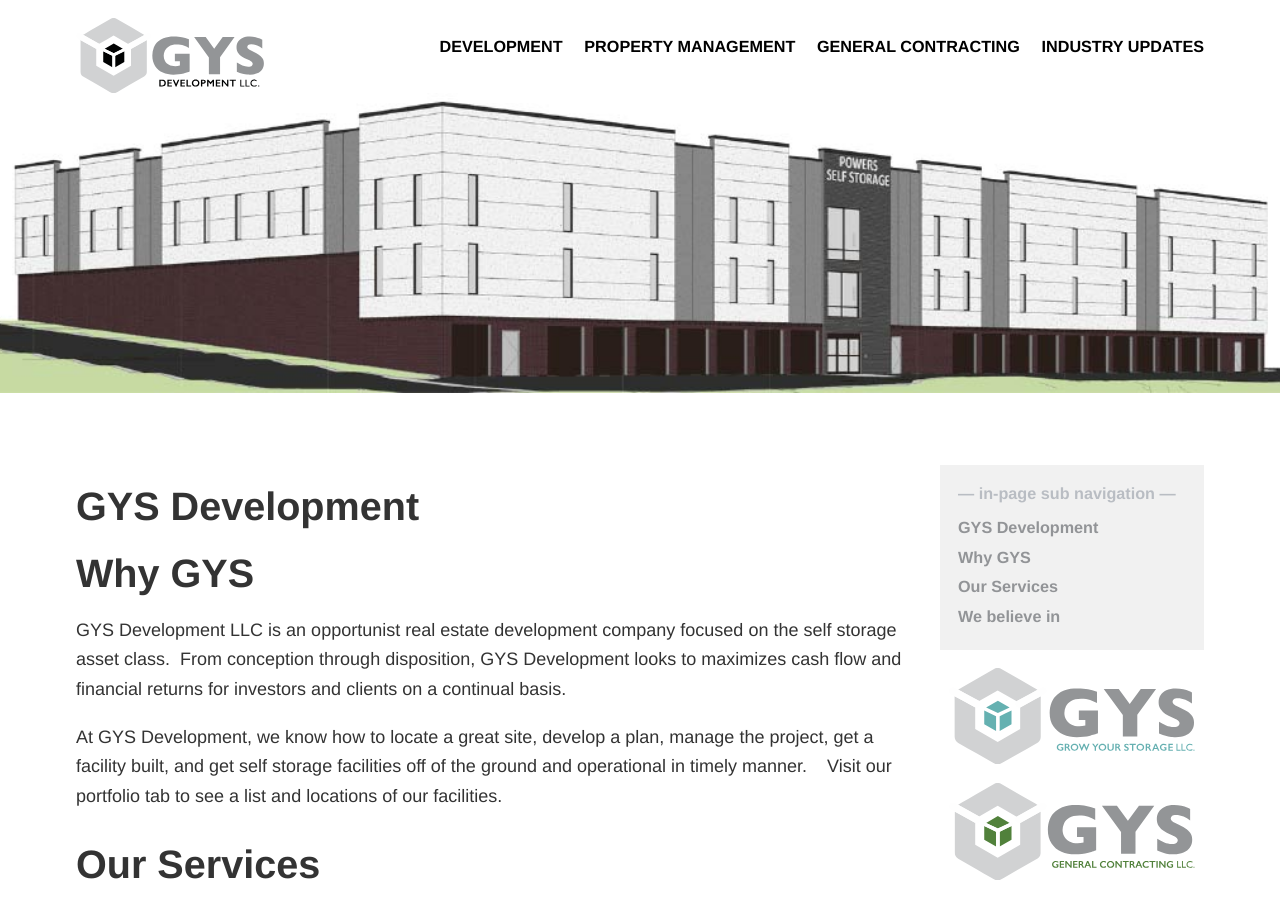
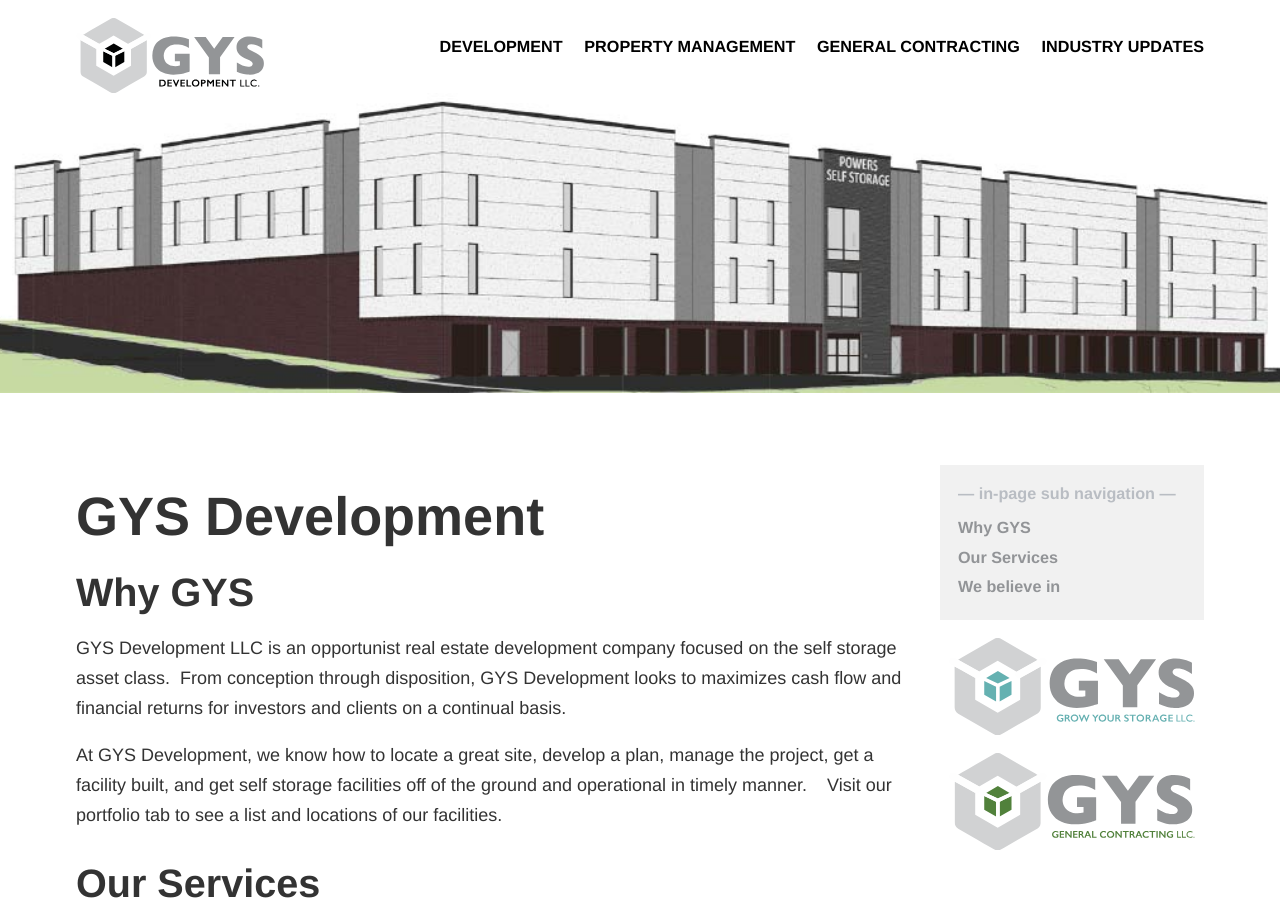
Before and after one commit to variantstudios/growyourstorage.com, a Jekyll site: the page built from development/index.md, in a window 1280 px wide and 900 px high. Built offline with Jekyll 4.4.1, drawn with Linux system fonts in a browser that asks for light colours; cached includes are drawn as plain includes.

Commit message:
Updated 'development/index.md' via CloudCannon

```diff
--- a/development/index.md
+++ b/development/index.md
@@ -9,7 +9,7 @@
 _gys_company: 'development'
 ---
 
-### GYS Development
+# GYS Development
 
 ### Why GYS
 
@@ -50,4 +50,4 @@
 
 **“Act Systematically or Not at All”**
 
-In order to develop a self-storage project in today’s current environment, one must have a system in order to succeed. That is to say: without a step-by-step method of project management, you are condemning a project to underperformance or complete failure. &nbsp;There are so many potential snags to get a self-storage development complete that include (but not limited too); tough entitlements due to municipalities not wanting additional storage, land use code changes, increasing cost of land, environmental and building code issues, sponsorship strength, lender underwriting scrutiny, upper-ward pressure on interest rates, other self storage developments saturating markets, complex real estate structures, title and legal issues, &nbsp;increasing construction costs, and the list goes on. For example, entitlement procedures that used to take 6 months can now extend as long as 24 months (if you need to hear specific nightmares, give us a call). Construction costs are rapidly escalating as the availability of quality sub-contractors decreases. If you aren't utilizing a tried-and-true project management system, you will lose sight of your critical paths, and subsequently, your opening date will move further and further away. We have created a project development system that works exclusively for self-storage.
+In order to develop a self-storage project in today’s current environment, one must have a system in order to succeed. That is to say: without a step-by-step method of project management, you are condemning a project to underperformance or complete failure. &nbsp;There are so many potential snags to get a self-storage development complete that include (but not limited too); tough entitlements due to municipalities not wanting additional storage, land use code changes, increasing cost of land, environmental and building code issues, sponsorship strength, lender underwriting scrutiny, upper-ward pressure on interest rates, other self storage developments saturating markets, complex real estate structures, title and legal issues, &nbsp;increasing construction costs, and the list goes on. For example, entitlement procedures that used to take 6 months can now extend as long as 24 months (if you need to hear specific nightmares, give us a call). Construction costs are rapidly escalating as the availability of quality sub-contractors decreases. If you aren’t utilizing a tried-and-true project management system, you will lose sight of your critical paths, and subsequently, your opening date will move further and further away. We have created a project development system that works exclusively for self-storage.
```
